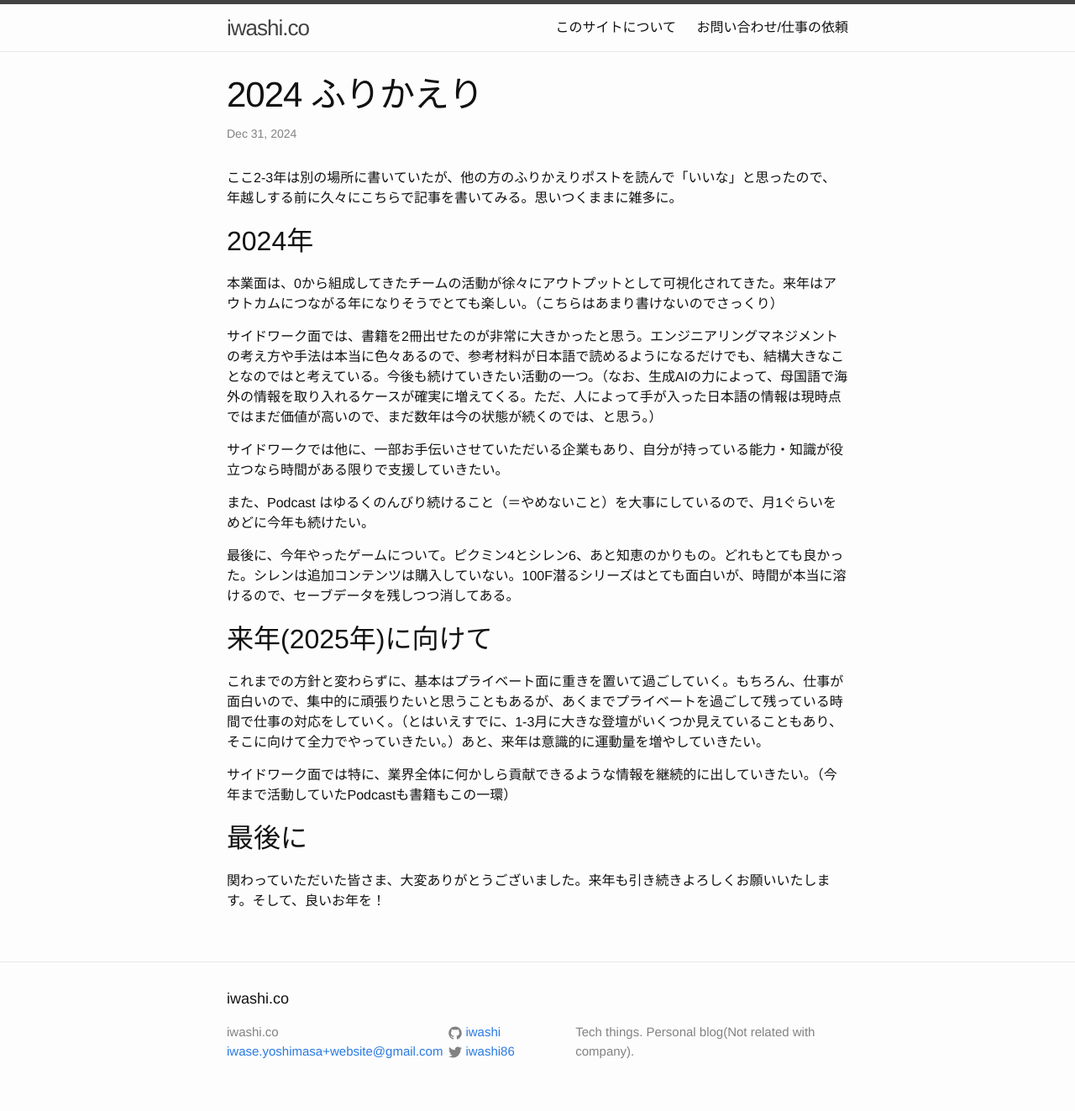
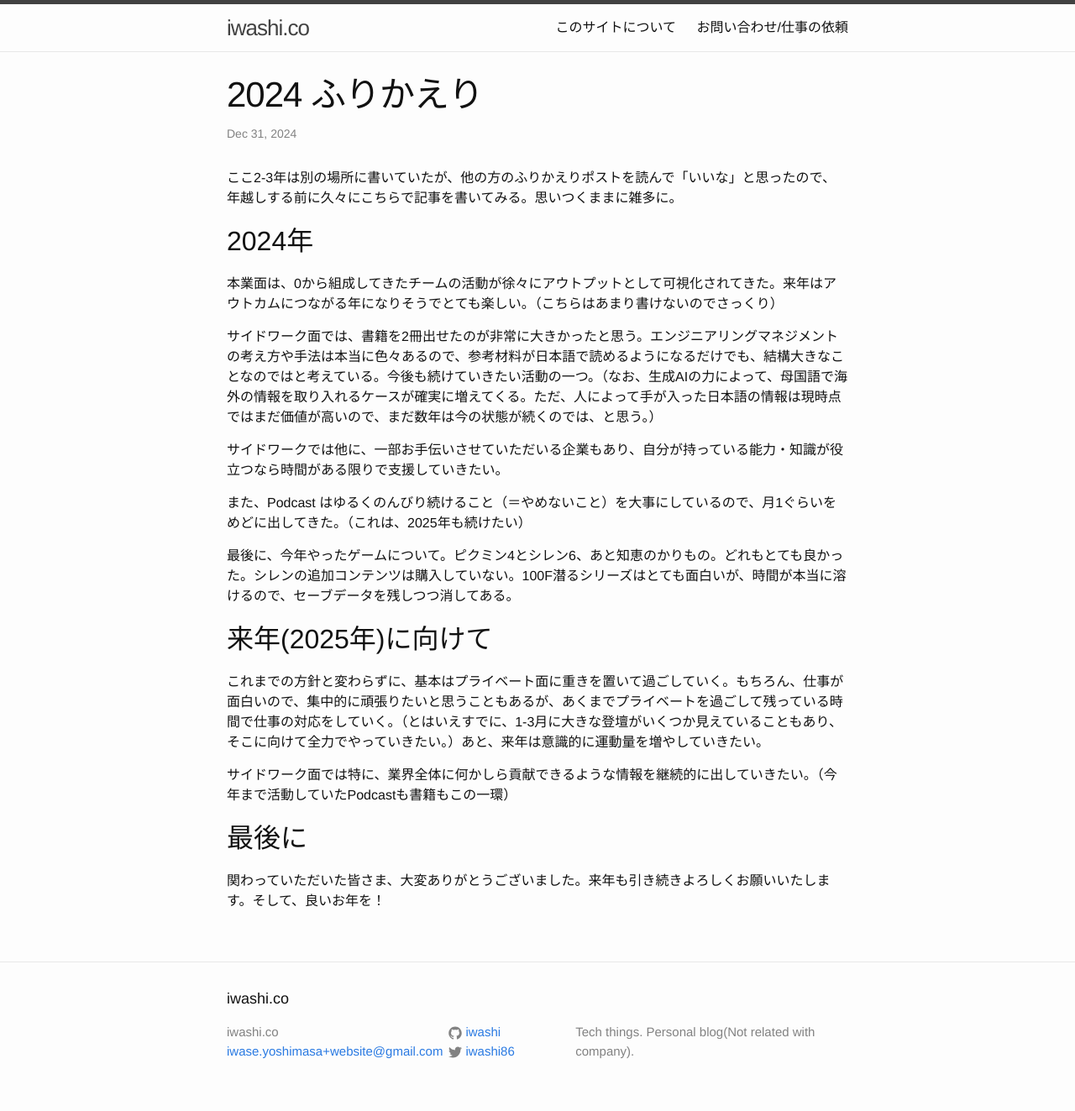
Before and after one commit to iwashi/iwashi.github.io, a Jekyll site: the page built from _posts/2024-12-31-2024-Retrospective.md, in a window 1280 px wide. Shown: the whole page at 84% size. Built offline with Jekyll 4.4.1, drawn with Linux system fonts in a browser that asks for light colours.

Commit message:
brush up

```diff
--- a/_posts/2024-12-31-2024-Retrospective.md
+++ b/_posts/2024-12-31-2024-Retrospective.md
@@ -17,9 +17,9 @@ ogp:
 
 サイドワークでは他に、一部お手伝いさせていただいる企業もあり、自分が持っている能力・知識が役立つなら時間がある限りで支援していきたい。
 
-また、Podcast はゆるくのんびり続けること（＝やめないこと）を大事にしているので、月1ぐらいをめどに今年も続けたい。
+また、Podcast はゆるくのんびり続けること（＝やめないこと）を大事にしているので、月1ぐらいをめどに出してきた。（これは、2025年も続けたい）
 
-最後に、今年やったゲームについて。ピクミン4とシレン6、あと知恵のかりもの。どれもとても良かった。シレンは追加コンテンツは購入していない。100F潜るシリーズはとても面白いが、時間が本当に溶けるので、セーブデータを残しつつ消してある。
+最後に、今年やったゲームについて。ピクミン4とシレン6、あと知恵のかりもの。どれもとても良かった。シレンの追加コンテンツは購入していない。100F潜るシリーズはとても面白いが、時間が本当に溶けるので、セーブデータを残しつつ消してある。
 
 ## 来年(2025年)に向けて
 
```
